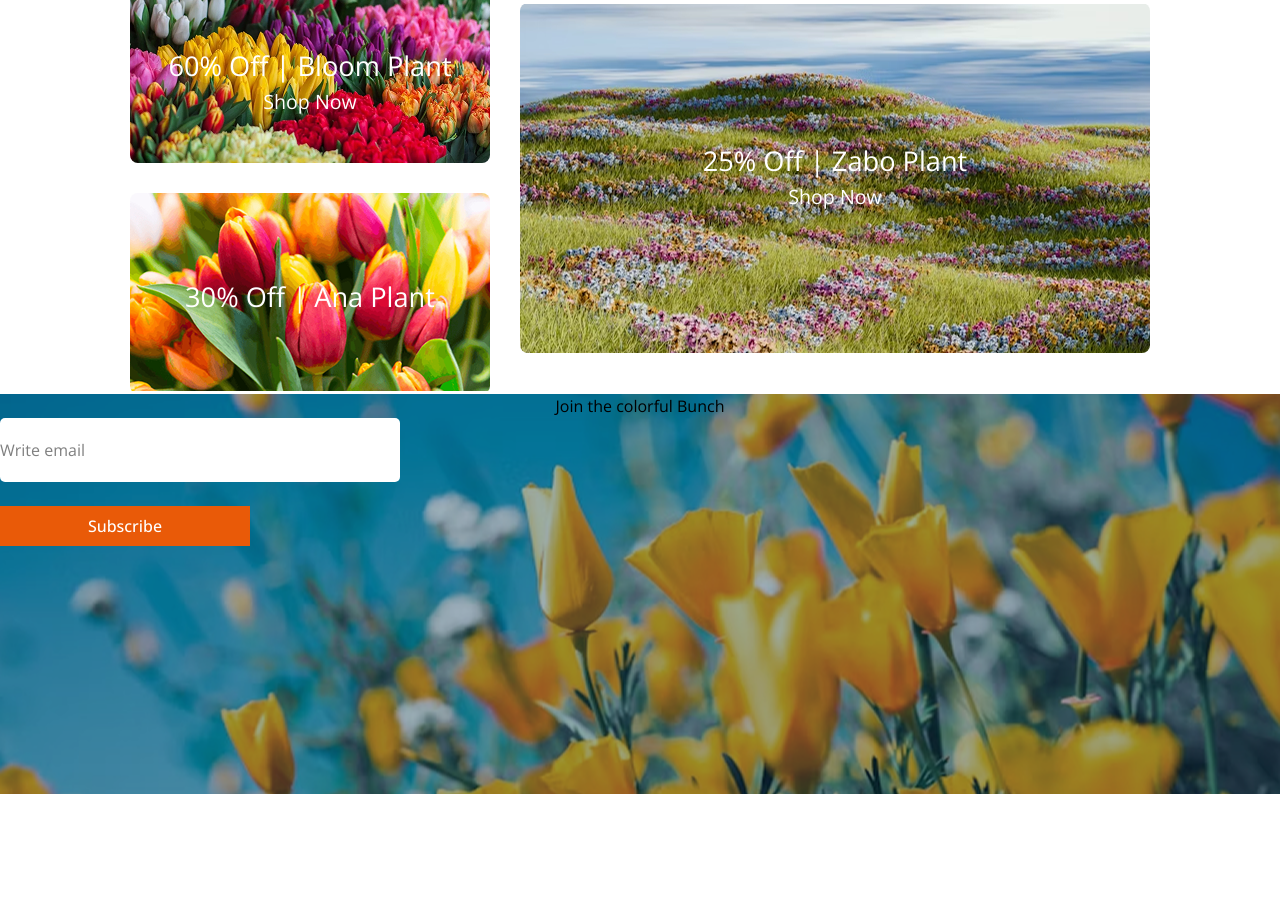
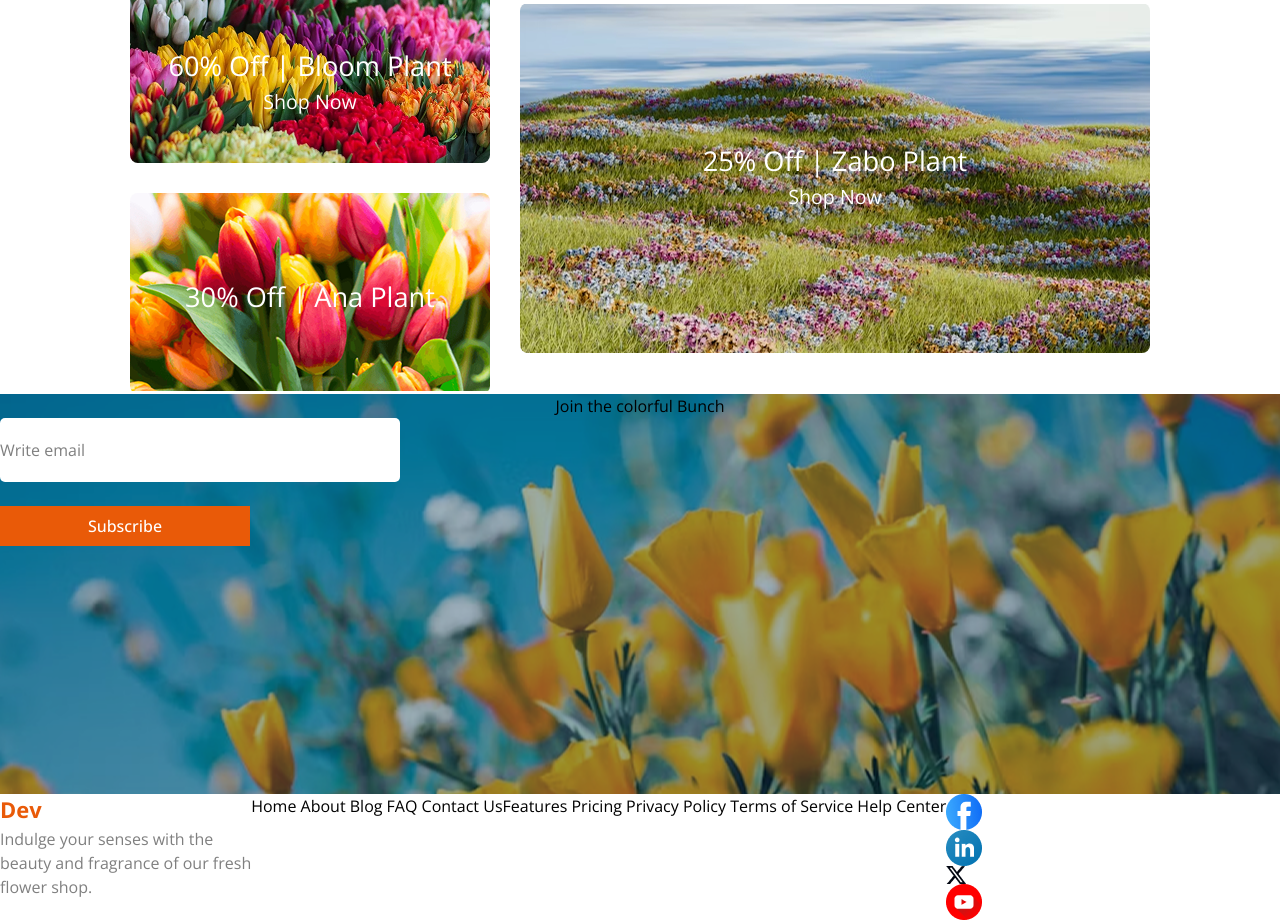
Before and after one commit to DEVBARMAN-L/my-first-assiment, a plain HTML site: page index.html in a window 1280 px wide. Shown: the part 2308-3228 px from the top of the page. Before the commit the page ends 3102 px from the top, so only its background shows below. Drawn offline with nearby package versions, Linux system fonts and the light colour scheme.

Commit message:
all commit add

```diff
--- a/index.html
+++ b/index.html
@@ -186,5 +186,43 @@
           </form>
         </section>
     </main>
+    <footer>
+      <div class="footer-section">
+       <h3 class="logo"><span class="color">Dev</span></h3>
+       <p class="text-color">Indulge your senses with the
+        <br>
+        beauty and fragrance of our fresh
+        <br>
+        flower shop. </p>
+      </div>
+      <div class="ul-flex">
+        <ul>
+          <li class="li-links">
+              <a href="">Home</a>
+              <a href="">About</a>
+              <a href="">Blog</a>
+              <a href="">FAQ</a>
+              <a href="">Contact Us</a>
+          </li>
+        </ul>
+      </div>
+      <div class="ul-2">
+         <ul>
+          <li>
+            <a href="">Features</a>
+            <a href="">Pricing</a>
+            <a href="">Privacy Policy</a>
+            <a href="">Terms of Service</a>
+           <a href="">Help Center</a>
+          </li>
+         </ul>
+      </div>
+      <div class="icon-div">
+        <a href=""><img src="assets/icon-facebook.png" alt=""></a>
+        <a href=""><img src="assets/icon-linkedin.png" alt=""></a>
+        <a href=""><img src="assets/icon-twitter.png" alt=""></a>
+        <a href=""><img src="assets/icon-youtube.png" alt=""></a>
+      </div>
+    </footer>
 </body>
 </html>
--- a/style/style.css
+++ b/style/style.css
@@ -258,6 +258,9 @@ fieldset input[type="email"]{
     border: none;
 
 }
+footer{
+    display: flex;
+}
 
 
 @media screen and (max-width:576px) {
```
